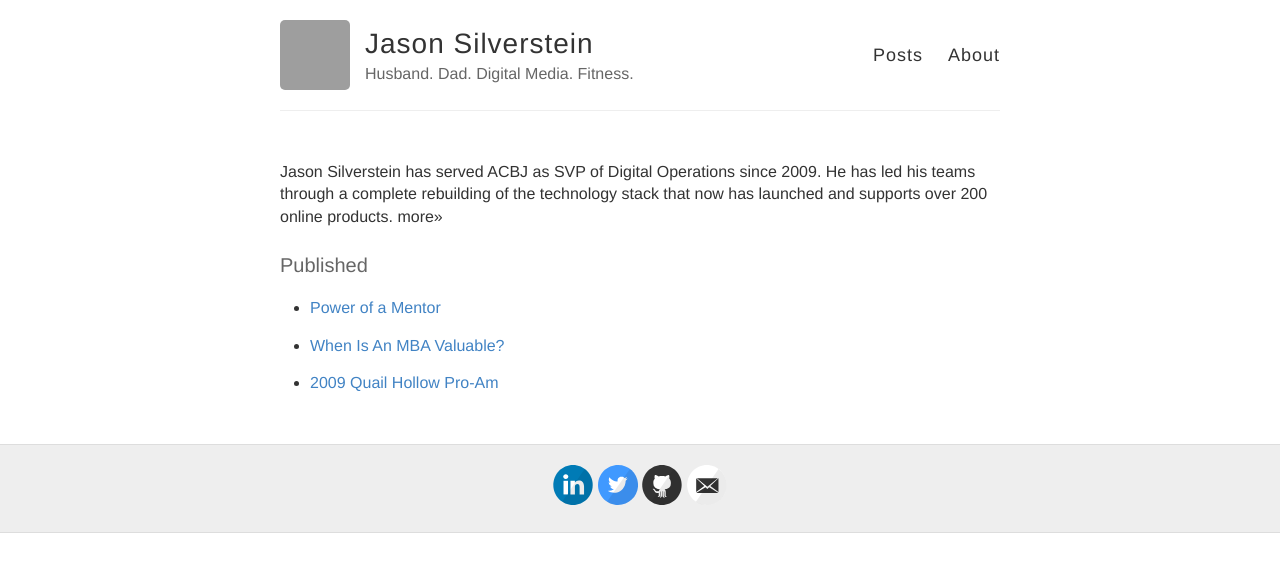
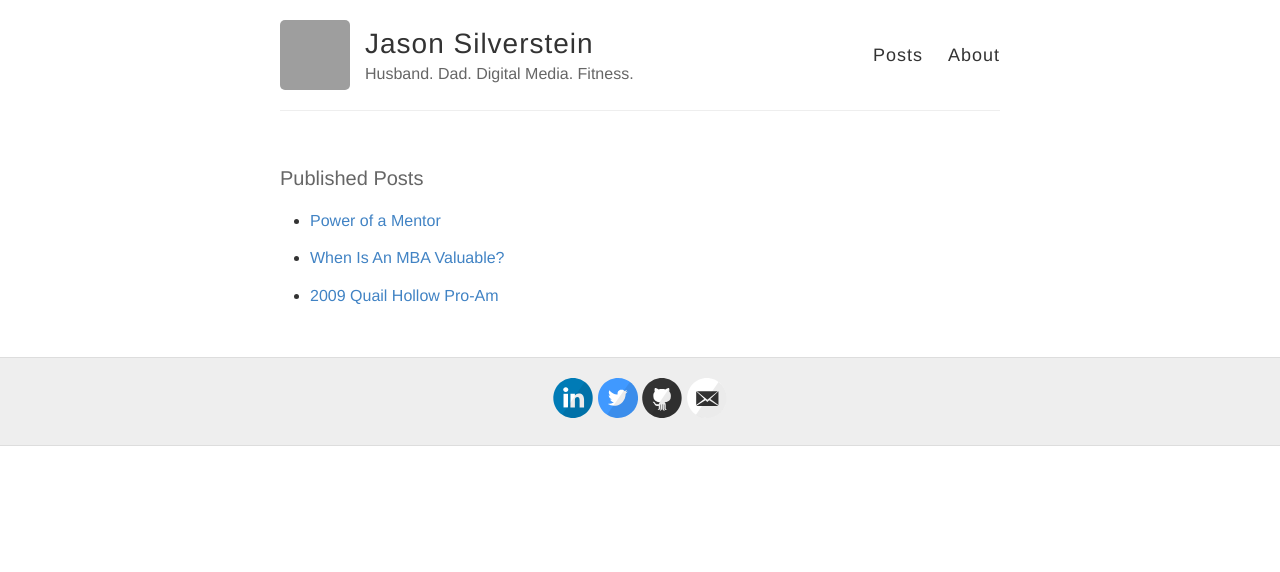
Before and after one commit to jasonsilverstein/jasonsilverstein.github.io, a Jekyll site: the page built from index.html, in a window 1280 px wide. Shown: the top 572 px of the page. Built offline with Jekyll 4.4.1, drawn with Linux system fonts in a browser that asks for light colours; grey boxes are pictures that could not be loaded.

Commit message:
published posts

```diff
--- a/index.html
+++ b/index.html
@@ -4,8 +4,7 @@
 
 <div class="posts">
 
-  Jason Silverstein has served ACBJ as SVP of Digital Operations since 2009. He has led his teams through a complete rebuilding of the technology stack that now has launched and supports over 200 online products. more&raquo;
-  <h3>Published</h3>
+  <h3>Published Posts</h3>
   {% for post in site.posts %}
     <ul>
     <article class="post">
```
